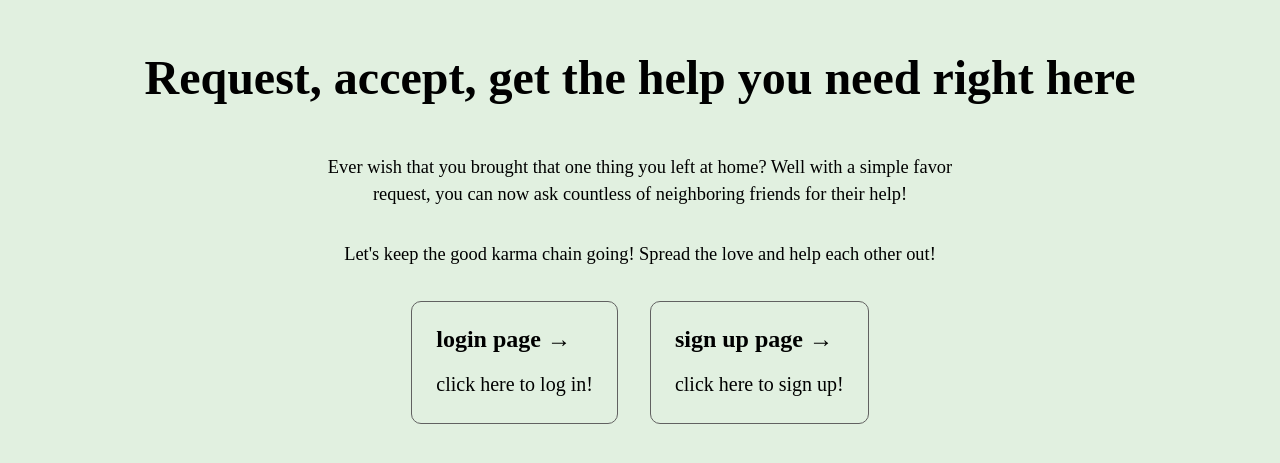
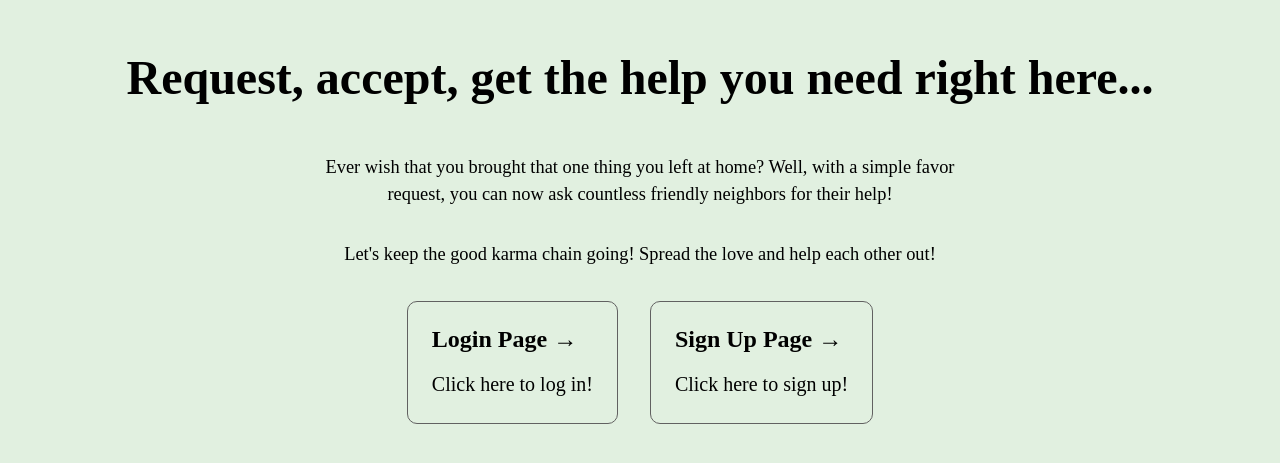
Before and after one commit to kharris29/neighbor-favor, a Next.js app in the folder frontend/: page / in a window 1280 px wide. Shown: the part 955-1418 px from the top of the page. Built offline with nearby package versions, Linux system fonts and the light colour scheme.

Commit message:
Remove ignored files and slight css changes to main page

```diff
--- a/frontend/pages/index.js
+++ b/frontend/pages/index.js
@@ -20,7 +20,7 @@ export default function Home() {
 
     <div className={styles.hero}>
       <div className={styles.leftcolumn}>
-        <h1>welcome to neighbor favor!</h1>
+        <h1>Welcome to Neighbor Favor!</h1>
         <p>Need a favor? No worries, your neighbors have your back!
         </p>
         <div className={styles.button}>
@@ -39,12 +39,12 @@ export default function Home() {
 
       <main className={styles.main}>
         <h1 className={styles.title}>
-          Request, accept, get the help you need right here
+          Request, accept, get the help you need right here...
         </h1>
 
         <p className={styles.description}>
-          Ever wish that you brought that one thing you left at home? Well with a simple favor request,
-          you can now ask countless of neighboring friends for their help!
+          Ever wish that you brought that one thing you left at home? Well, with a simple favor request,
+          you can now ask countless friendly neighbors for their help!
         </p>
         <p className={styles.description}>
           Let's keep the good karma chain going! Spread the love and help each other out!
@@ -52,14 +52,14 @@ export default function Home() {
 
         <div className={styles.grid}>
           <a href="http://localhost:3000/login/" className={styles.card}>
-            <h2>login page &rarr;</h2>
-            <p>click here to log in!</p>
+            <h2>Login Page &rarr;</h2>
+            <p>Click here to log in!</p>
           </a>
 
 
           <a href="http://localhost:3000/signup/" className={styles.card}>
-            <h2>sign up page &rarr;</h2>
-            <p>click here to sign up!</p>
+            <h2>Sign Up Page &rarr;</h2>
+            <p>Click here to sign up!</p>
           </a>
         </div>
       </main>
--- a/frontend/pages/main.js
+++ b/frontend/pages/main.js
@@ -267,7 +267,7 @@ function Main({ favor_data }) {
               placeholder="Enter a favor description..."
               onChange={(e) => setFavorDescription(e.target.value)}
             />
-            <button type="submit"> Request </button>
+            <button className={styles.requestbutton} type="submit"> Request </button>
           </form>
           </div>
 
```
Also changed, not shown: frontend/styles/main.module.css (+10 -1 lines), 1 other file (tests, documents, lock files or other folders).
